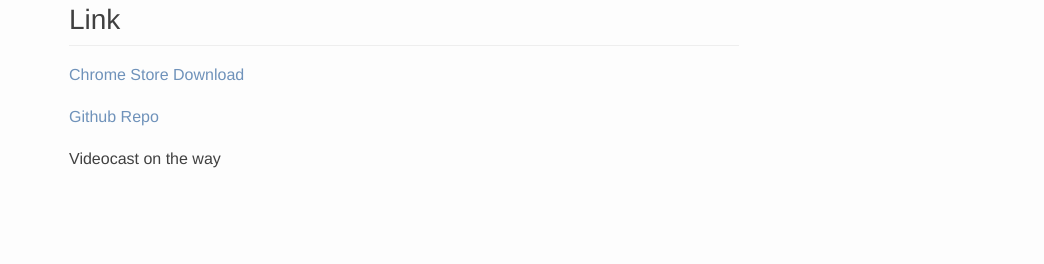
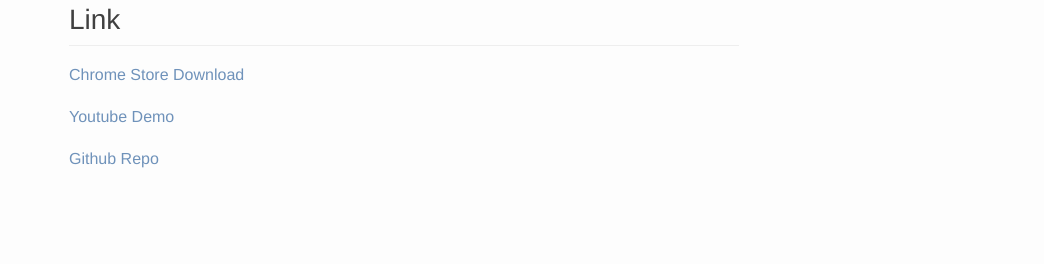
Before and after one commit to juli-so/lynn, a Jekyll site: the page built from index.html, in a window 1280 px wide. Shown: the part 708-972 px from the top of the page, without its empty margins (236-1280 px from the left). Built offline with Jekyll 4.4.1, drawn with Linux system fonts in a browser that asks for light colours; nearby versions of some CDN libraries.

Commit message:
Youtube video

```diff
--- a/index.html
+++ b/index.html
@@ -18,10 +18,17 @@
   </ul>
 
   <h2>Link</h2>
+
   <p>
   <a href="https://chrome.google.com/webstore/detail/lynn/addhcckhdjeddcehoelbklmanbpadggk"
      target="_blank">
     Chrome Store Download
+  </a>
+  </p>
+
+  <p>
+  <a href="https://www.youtube.com/watch?v=6okSvOLjmfY" target="_blank">
+    Youtube Demo
   </a>
   </p>
 
@@ -31,8 +38,6 @@
   </a>
   </p>
 
-  <p>Videocast on the way</p>
-
 </section>
 
 {% for post in site.posts reversed %}
```
